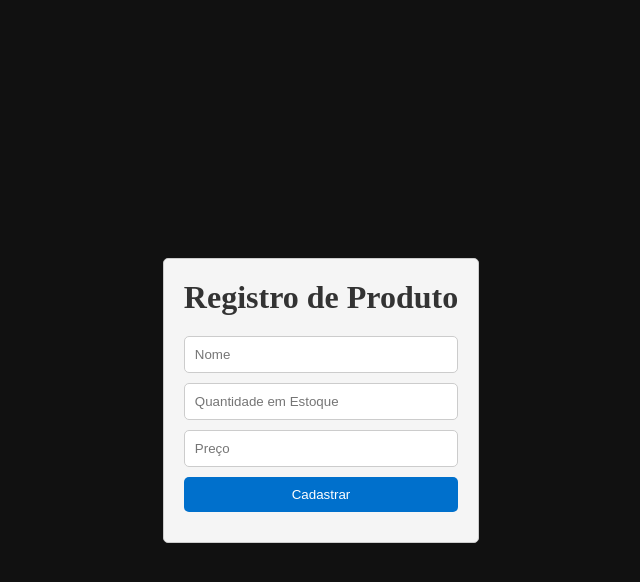
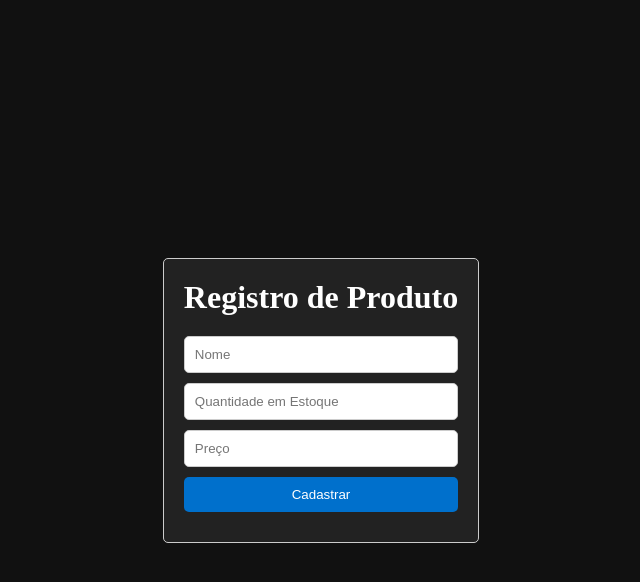
Before and after one commit to Almeedus/FATEC-TPI-validacaoJS, a PHP site: page /pages/products/register.html in a window 1280 px wide. Shown: the top 582 px of the page, without its empty margins (319-959 px from the left). Run offline with PHP 8.4, Linux system fonts and the light colour scheme.

Commit message:
alterações no estilo login e register

```diff
--- a/css/login.css
+++ b/css/login.css
@@ -36,6 +36,7 @@
 .register-button {
     text-align: center;
     color: white;
+    margin-top: 20px;
 }
 
 .login-button {
@@ -46,7 +47,7 @@
     padding: 10px;
     cursor: pointer;
     transition: background-color 0.3s;
-    width: 100%;
+    width: 80%;
 }
 
 .login-button:hover {
--- a/css/register.css
+++ b/css/register.css
@@ -3,15 +3,19 @@
     max-width: 400px;
     margin: 0 auto;
     padding: 20px;
-    background-color: #f5f5f5;
+    background-color: var(--container-background);
     border: 1px solid #ccc;
     border-radius: 5px;
 }
 
 .form-container h1 {
     text-align: center;
-    color: #333;
+    color: var(--text-color);
     margin-bottom: 20px;
+}
+
+.form-container label {
+    color: var(--text-color);
 }
 
 .form-container form {
```
